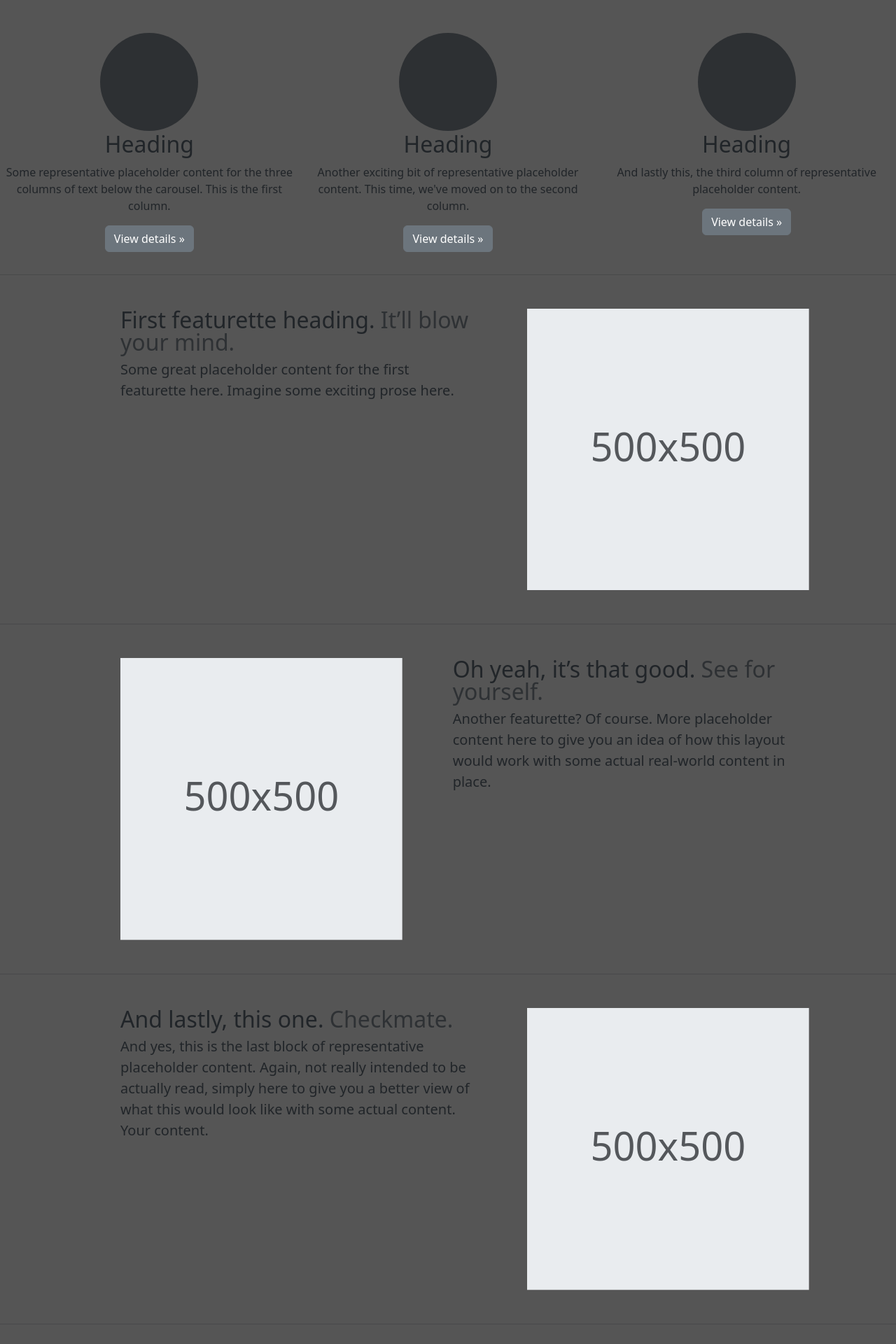
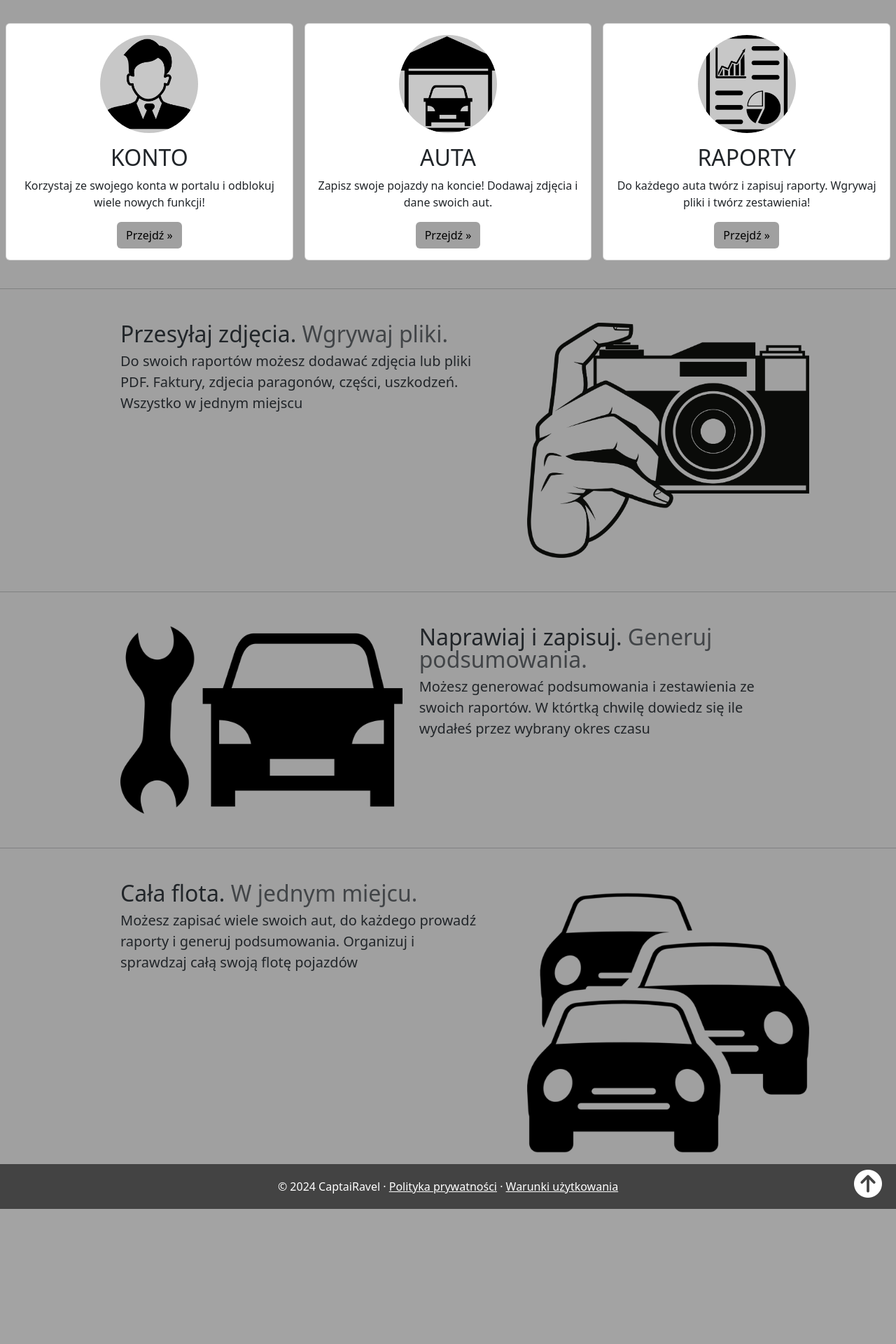
Before and after one commit to CaptainRavel/AutoKoszty, a Django app: page /home/ in a window 1280 px wide. Shown: the part 602-2522 px from the top of the page at 70% size. After the commit the page ends 2329 px from the top, so only its background shows below. Run offline with Django 5.2, Linux system fonts and the light colour scheme; some libraries are stand-ins or nearby versions.

Commit message:
registration function added

```diff
--- a/AutoKosztaWebsite/settings.py
+++ b/AutoKosztaWebsite/settings.py
@@ -114,7 +114,7 @@ AUTH_PASSWORD_VALIDATORS = [
 # Internationalization
 # https://docs.djangoproject.com/en/5.0/topics/i18n/
 
-LANGUAGE_CODE = 'en-us'
+LANGUAGE_CODE = 'pl'
 
 TIME_ZONE = 'UTC'
 
@@ -129,7 +129,6 @@ USE_TZ = True
 STATIC_URL = 'static/'
 STATICFILES_DIRS = ((os.path.join(BASE_DIR, 'static')), )
 
-
 # Default primary key field type
 # https://docs.djangoproject.com/en/5.0/ref/settings/#default-auto-field
 
--- a/AutoKosztaWebsite/urls.py
+++ b/AutoKosztaWebsite/urls.py
@@ -19,13 +19,14 @@ from django.urls import path, include
 from django.conf import settings
 from django.conf.urls.static import static
 from django.contrib.auth import views as auth_views
-from Car_Management.views import home_page, calculators, car_selection_view, load_models, load_generations, load_series, load_trims, load_specs, login_view, logout_view
+from Car_Management.views import home_page, calculators, car_selection_view, load_models, load_generations, load_series, load_trims, load_specs, login_view, logout_view, register
 
 
 urlpatterns = [
     path('admin/', admin.site.urls, name='admin_panel'),
     path('login/', login_view, name='login'),
     path('logout/', logout_view, name='logout'),
+    path('register/', register, name='register'),
     path('home/', home_page, name='home_page'),
     path('calculators/', calculators, name='calculators'),
     path('cars_base/', car_selection_view, name='cars_base'),
--- a/Car_Management/views.py
+++ b/Car_Management/views.py
@@ -4,6 +4,8 @@ from .models import CarMake, CarModel, CarGeneration, CarSerie, CarTrim, CarSpec
 from .forms import CarSelectionForm
 from django.contrib.auth import authenticate, login, logout
 from django.contrib.auth.forms import AuthenticationForm
+from django.contrib import messages
+from .forms import UserRegisterForm
 
 # Create your views here.
 
@@ -64,3 +66,15 @@ def login_view(request):
 def logout_view(request):
     logout(request)
     return redirect('home_page')  # Przekieruj na stronę po wylogowaniu
+
+def register(request):
+    if request.method == 'POST':
+        form = UserRegisterForm(request.POST)
+        if form.is_valid():
+            form.save()
+            username = form.cleaned_data.get('username')
+            messages.success(request, f'Account created for {username}!')
+            return redirect('login')
+    else:
+        form = UserRegisterForm()
+    return render(request, 'register.html', {'form': form})
--- a/static/css/main.css
+++ b/static/css/main.css
@@ -1,5 +1,5 @@
 body {
-  background-color: #555555; /* Kolor tła */
+  background-color: #a0a0a0; /* Kolor tła */
   background-size: cover; /* Dopasowanie obrazu do całej strony */
   background-repeat: no-repeat; /* Brak powtarzania obrazu */
   background-position: center; /* Wyśrodkowanie obrazu tła */
@@ -29,7 +29,7 @@ html {
   background-color: rgba(255, 255, 255, 0.85); /* Opcjonalne tło dla lepszej czytelności */
   color: white; /* Kolor tekstu */
   padding: 10px; /* Padding dla tekstu */
-  height: 200px; /* Ustaw wysokość kontenera napisów */
+  height: 225px; /* Ustaw wysokość kontenera napisów */
   box-sizing: border-box; /* Upewnij się, że padding nie zmienia wysokości elementu */
 }
 
@@ -139,7 +139,6 @@ html {
 
 footer {
   position: relative;
-  background-color: #f8f9fa;
   padding: 20px 0;
 }
 
@@ -158,3 +157,26 @@ footer .float-end {
 footer p {
   margin: 0;
 }
+
+.custom-btn-color {
+  background-color: #a0a0a0; /* Twój niestandardowy kolor tła */
+  color: #000000; /* Kolor tekstu */
+  /* Dodatkowe style, takie jak margines, padding itp., jeśli są potrzebne */
+}
+.custom-btn-color:hover {
+  background-color: #d1d1d1; /* Nowy kolor tła po najechaniu myszką */
+  /* Dodatkowe style, takie jak zmiana koloru tekstu itp., jeśli są potrzebne */
+}
+
+.custom-background {
+  background-color: #434343; /* Dodaj swój własny kolor tła */
+  color: #ffffff; /* Kolor tekstu */
+}
+
+.custom-margin-bottom {
+  margin-bottom: 5rem;
+}
+
+.custom-margin-top {
+  margin-top: 10rem;
+}
--- a/templates/cars_base.html
+++ b/templates/cars_base.html
@@ -66,10 +66,10 @@
         </div>
     </div>
 </div>
-<div class="card mt-4">
+<div class="card mt-4 custom-margin-bottom">
     <div class="card-body">
         <h2 class="card-title text-center">SPECYFIKACJA</h2>
-        <div id="specs" class="container mt-3">
+        <div id="specs" class="container mt-3 ">
             <!-- Dane specyfikacji zostaną tutaj załadowane -->
         </div>
     </div>
--- a/templates/home.html
+++ b/templates/home.html
@@ -13,25 +13,34 @@
     <div class="carousel-item active" data-bs-interval="10000">
       <img src="{% static 'img/cars_base.jpg' %}" class="d-block w-100" alt="BazaAut">
       <div class="carousel-caption d-md-block">
-        <h2>BAZA AUT</h2>
-        <h4>Nasza baza aut posiada praktycznie wszystkie auta produkowane od 1972 roku. </h4>
-          <h4>Wybierz pojazd który cię interesuje i sprawdź jego wymiary i inną specyfikację.</h4>
+        <h3>BAZA AUT</h3>
+        <h5>Nasza baza aut posiada praktycznie wszystkie auta produkowane od 1972 roku. </h5>
+          <h5>Wybierz pojazd który cię interesuje i sprawdź jego wymiary i inną specyfikację.</h5>
+          <div class="d-flex justify-content-center mt-4">
+            <button type="button" class="btn custom-btn-color w-50" onclick="window.location.href='{% url 'cars_base' %}'">Sprawdź</button>
+          </div>
       </div>
     </div>
     <div class="carousel-item" data-bs-interval="2000">
       <img src="{% static 'img/calcs.jpg' %}" class="d-block w-100" alt="Kalkulatory">
       <div class="carousel-caption d-md-block">
-        <h2>KALKULATORY MOTORYZACYJNE</h2>
-        <h4>Dzięki zamieszczonym kalkulatorom łatwo i przyjemnie oblicz to, czego potrzebujesz!</h4>
-        <h4>Przeliczniki jednostek, obliczenia kosztów, wypróbuj sam.</h4>
+        <h3>KALKULATORY MOTORYZACYJNE</h3>
+        <h5>Dzięki zamieszczonym kalkulatorom łatwo i przyjemnie oblicz to, czego potrzebujesz!</h5>
+        <h5>Przeliczniki jednostek, obliczenia kosztów, wypróbuj sam.</h5>
+        <div class="d-flex justify-content-center mt-4">
+          <button type="button" class="btn custom-btn-color w-50" onclick="window.location.href='{% url 'calculators' %}'">Sprawdź</button>
+        </div>
       </div>
     </div>
     <div class="carousel-item">
       <img src="{% static 'img/reports.jpg' %}" class="d-block w-100" alt="Raporty">
       <div class="carousel-caption d-md-block">
-        <h2>RAPORTY</h2>
-        <h4>Po zalogowaniu dajemu Ci możliwość dodania swoich aut,</h4>
-        <h4>twórz dla nich raporty, zapisuj pliki i generuj podsumowania!</h4>
+        <h3>RAPORTY</h3>
+        <h5>Po zalogowaniu dajemu Ci możliwość dodania swoich aut,</h5>
+        <h5>twórz dla nich raporty, zapisuj pliki i generuj podsumowania!</h5>
+        <div class="d-flex justify-content-center mt-4">
+          <button type="button" class="btn custom-btn-color w-50" onclick="window.location.href='{% url 'home_page' %}'">Sprawdź</button>
+        </div>
       </div>
     </div>
   </div>
@@ -48,36 +57,48 @@
 <div class="container">
   <div class="row justify-content-center mt-5">
     <div class="col-lg-4 px-2">
-          <div class="text-center">
-              <svg class="bd-placeholder-img rounded-circle" width="140" height="140" xmlns="http://www.w3.org/2000/svg" role="img" aria-label="Placeholder" preserveAspectRatio="xMidYMid slice" focusable="false">
-                  <title>Placeholder</title>
-                  <rect width="100%" height="100%" fill="var(--bs-secondary-color)" />
+      <div class="card text-center mb-4"> <!-- Dodaj klasę mb-4 -->
+        <div class="card-body">
+            <svg class="bd-placeholder-img rounded-circle mx-auto mb-3" width="140" height="140" xmlns="http://www.w3.org/2000/svg" role="img" aria-label="Placeholder" preserveAspectRatio="xMidYMid slice" focusable="false">
+                <title>User_Account</title>
+                <rect width="100%" height="100%" fill="#C7C7C7" /> <!-- Kolor tła wypełnienia -->
+                <!-- Dodaj obrazek w kształcie koła -->
+                <image href="{% static 'img/user.png' %}" width="140" height="140" clip-path="circle(50% at 50% 50%)" />
             </svg>
-              <h2 class="fw-normal">Heading</h2>
-              <p>Some representative placeholder content for the three columns of text below the carousel. This is the first column.</p>
-              <p><a class="btn btn-secondary" href="#">View details &raquo;</a></p>
+            <h2 class="card-title fw-normal">KONTO</h2>
+            <p class="card-text">Korzystaj ze swojego konta w portalu i odblokuj wiele nowych funkcji!</p>
+            <a href="#" class="btn custom-btn-color">Przejdź &raquo;</a>
+        </div>
       </div>
     </div><!-- /.col-lg-4 -->
     <div class="col-lg-4 px-2">
-          <div class="text-center">
-              <svg class="bd-placeholder-img rounded-circle" width="140" height="140" xmlns="http://www.w3.org/2000/svg" role="img" aria-label="Placeholder" preserveAspectRatio="xMidYMid slice" focusable="false">
-                  <title>Placeholder</title>
-                  <rect width="100%" height="100%" fill="var(--bs-secondary-color)" />
+      <div class="card text-center mb-4"> <!-- Dodaj klasę mb-4 -->
+        <div class="card-body">
+            <svg class="bd-placeholder-img rounded-circle mx-auto mb-3" width="140" height="140" xmlns="http://www.w3.org/2000/svg" role="img" aria-label="Placeholder" preserveAspectRatio="xMidYMid slice" focusable="false">
+                <title>User_Cars</title>
+                <rect width="100%" height="100%" fill="#C7C7C7" /> <!-- Kolor tła wypełnienia -->
+                <!-- Dodaj obrazek w kształcie koła -->
+                <image href="{% static 'img/garage.png' %}" width="140" height="140" clip-path="circle(50% at 50% 50%)" />
             </svg>
-              <h2 class="fw-normal">Heading</h2>
-              <p>Another exciting bit of representative placeholder content. This time, we've moved on to the second column.</p>
-              <p><a class="btn btn-secondary" href="#">View details &raquo;</a></p>
+            <h2 class="card-title fw-normal">AUTA</h2>
+            <p class="card-text">Zapisz swoje pojazdy na koncie! Dodawaj zdjęcia i dane swoich aut.</p>
+            <a href="#" class="btn custom-btn-color">Przejdź &raquo;</a>
+        </div>
       </div>
     </div><!-- /.col-lg-4 -->
     <div class="col-lg-4 px-2">
-          <div class="text-center">
-              <svg class="bd-placeholder-img rounded-circle" width="140" height="140" xmlns="http://www.w3.org/2000/svg" role="img" aria-label="Placeholder" preserveAspectRatio="xMidYMid slice" focusable="false">
-                  <title>Placeholder</title>
-                  <rect width="100%" height="100%" fill="var(--bs-secondary-color)" />
+      <div class="card text-center mb-4"> <!-- Dodaj klasę mb-4 -->
+        <div class="card-body">
+            <svg class="bd-placeholder-img rounded-circle mx-auto mb-3" width="140" height="140" xmlns="http://www.w3.org/2000/svg" role="img" aria-label="Placeholder" preserveAspectRatio="xMidYMid slice" focusable="false">
+                <title>User_Reports</title>
+                <rect width="100%" height="100%" fill="#C7C7C7" /> <!-- Kolor tła wypełnienia -->
+                <!-- Dodaj obrazek w kształcie koła -->
+                <image href="{% static 'img/reports.png' %}" width="140" height="140" clip-path="circle(50% at 50% 50%)" />
             </svg>
-              <h2 class="fw-normal">Heading</h2>
-              <p>And lastly this, the third column of representative placeholder content.</p>
-              <p><a class="btn btn-secondary" href="#">View details &raquo;</a></p>
+            <h2 class="card-title fw-normal">RAPORTY</h2>
+            <p class="card-text">Do każdego auta twórz i zapisuj raporty. Wgrywaj pliki i twórz zestawienia!</p>
+            <a href="#" class="btn custom-btn-color">Przejdź &raquo;</a>
+        </div>
       </div>
     </div><!-- /.col-lg-4 -->
   </div><!-- /.row -->
@@ -89,11 +110,11 @@
 
       <div class="row featurette justify-content-center mt-5">
         <div class="col-md-5 mx-5">
-          <h2 class="featurette-heading fw-normal lh-1">First featurette heading. <span class="text-body-secondary">It’ll blow your mind.</span></h2>
-          <p class="lead">Some great placeholder content for the first featurette here. Imagine some exciting prose here.</p>
+            <h2 class="featurette-heading fw-normal lh-1">Przesyłaj zdjęcia. <span class="text-body-secondary">Wgrywaj pliki.</span></h2>
+            <p class="lead">Do swoich raportów możesz dodawać zdjęcia lub pliki PDF. Faktury, zdjecia paragonów, części, uszkodzeń. Wszystko w jednym miejscu</p>
         </div>
         <div class="col-md-4">
-          <svg class="bd-placeholder-img bd-placeholder-img-lg featurette-image img-fluid mx-auto" width="500" height="500" xmlns="http://www.w3.org/2000/svg" role="img" aria-label="Placeholder: 500x500" preserveAspectRatio="xMidYMid slice" focusable="false"><title>Placeholder</title><rect width="100%" height="100%" fill="var(--bs-secondary-bg)"/><text x="50%" y="50%" fill="var(--bs-secondary-color)" dy=".3em">500x500</text></svg>
+            <img src="{% static 'img/camera.png' %}" class="bd-placeholder-img bd-placeholder-img-lg featurette-image img-fluid mx-auto" width="500" height="500" alt="Placeholder: 500x500">
         </div>
     </div>
 
@@ -101,11 +122,11 @@
 
       <div class="row featurette justify-content-center mt-5">
         <div class="col-md-5 order-md-2 ">
-          <h2 class="featurette-heading fw-normal lh-1">Oh yeah, it’s that good. <span class="text-body-secondary">See for yourself.</span></h2>
-          <p class="lead">Another featurette? Of course. More placeholder content here to give you an idea of how this layout would work with some actual real-world content in place.</p>
+          <h2 class="featurette-heading fw-normal lh-1">Naprawiaj i zapisuj. <span class="text-body-secondary">Generuj podsumowania.</span></h2>
+          <p class="lead">Możesz generować podsumowania i zestawienia ze swoich raportów. W którtką chwilę dowiedz się ile wydałeś przez wybrany okres czasu</p>
         </div>
-        <div class="col-md-4 order-md-1 mx-5">
-          <svg class="bd-placeholder-img bd-placeholder-img-lg featurette-image img-fluid mx-auto" width="500" height="500" xmlns="http://www.w3.org/2000/svg" role="img" aria-label="Placeholder: 500x500" preserveAspectRatio="xMidYMid slice" focusable="false"><title>Placeholder</title><rect width="100%" height="100%" fill="var(--bs-secondary-bg)"/><text x="50%" y="50%" fill="var(--bs-secondary-color)" dy=".3em">500x500</text></svg>
+        <div class="col-md-4">
+          <img src="{% static 'img/repair.png' %}" class="bd-placeholder-img bd-placeholder-img-lg featurette-image img-fluid mx-auto" width="500" height="500" alt="Placeholder: 500x500">
         </div>
       </div>
 
@@ -113,11 +134,11 @@
 
       <div class="row featurette justify-content-center mt-5">
         <div class="col-md-5 mx-5">
-          <h2 class="featurette-heading fw-normal lh-1">And lastly, this one. <span class="text-body-secondary">Checkmate.</span></h2>
-          <p class="lead">And yes, this is the last block of representative placeholder content. Again, not really intended to be actually read, simply here to give you a better view of what this would look like with some actual content. Your content.</p>
+          <h2 class="featurette-heading fw-normal lh-1">Cała flota. <span class="text-body-secondary">W jednym miejcu.</span></h2>
+          <p class="lead">Możesz zapisać wiele swoich aut, do każdego prowadź raporty i generuj podsumowania. Organizuj i sprawdzaj całą swoją flotę pojazdów</p>
         </div>
         <div class="col-md-4">
-          <svg class="bd-placeholder-img bd-placeholder-img-lg featurette-image img-fluid mx-auto" width="500" height="500" xmlns="http://www.w3.org/2000/svg" role="img" aria-label="Placeholder: 500x500" preserveAspectRatio="xMidYMid slice" focusable="false"><title>Placeholder</title><rect width="100%" height="100%" fill="var(--bs-secondary-bg)"/><text x="50%" y="50%" fill="var(--bs-secondary-color)" dy=".3em">500x500</text></svg>
+          <img src="{% static 'img/fleet.png' %}" class="bd-placeholder-img bd-placeholder-img-lg featurette-image img-fluid mx-auto" width="500" height="500" alt="Placeholder: 500x500">
         </div>
       </div>
 
@@ -126,15 +147,4 @@
       <!-- /END THE FEATURETTES -->
 
     </div><!-- /.container -->
-    <footer class="container text-center mt-5">
-      <div class="row">
-          <div class="col-12">
-              <p class="float-end">
-                  <a href="#"><h1><i class="fa-solid fa-circle-arrow-up"></i></h1></a>
-              </p>
-              <p>&copy; 2024 CaptaiRavel. &middot; <a href="#">Polityka prywatności</a> &middot; <a href="#">Warunki użytkowania</a></p>
-          </div>
-      </div>
-  </footer>
-
 {% endblock %}
--- a/templates/login.html
+++ b/templates/login.html
@@ -34,6 +34,7 @@
                             <button type="submit" class="btn btn-warning w-100">Login</button>
                         </div>
                     </form>
+                    <a href="{% url 'register' %}" class="btn custom-primary">Nie masz konta? Zarejestruj się! &raquo;</a>
                 </div>
             </div>
         </div>
--- a/templates/main.html
+++ b/templates/main.html
@@ -13,9 +13,9 @@
     {% block head %} {% endblock %}
   </head>
     <body>
-      <nav class="navbar navbar-expand-lg bg-dark" data-bs-theme="dark">
+      <nav class="navbar navbar-expand-lg custom-background" data-bs-theme="dark">
         <div class="container-fluid">
-          <a class="navbar-brand" href="{% url 'home_page' %}"><button type="button" class="btn btn-dark"><img src="{% static 'img/logo.png' %}" alt="HOME" class="img-fluid" style="max-width: 150px;"></button></a>
+          <a class="navbar-brand" href="{% url 'home_page' %}"><img src="{% static 'img/logo.png' %}" alt="HOME" class="img-fluid" style="max-width: 150px;"></a>
           <button class="navbar-toggler" type="button" data-bs-toggle="collapse" data-bs-target="#navbarSupportedContent" aria-controls="navbarSupportedContent" aria-expanded="false" aria-label="Toggle navigation">
             <span class="navbar-toggler-icon"></span>
           </button>
@@ -55,6 +55,17 @@
         </div>
       </nav>
         {% block website_body %} {% endblock %}
+        <footer class="container-fluid text-center custom-margin-top custom-background position-fixed bottom-0 w-100">
+          <div class="row">
+              <div class="col-12">
+                  <p class="d-inline-block">
+                      &copy; 2024 CaptaiRavel &middot; <a href="#" class="text-white">Polityka prywatności</a> &middot; <a href="#" class="text-white">Warunki użytkowania</a>
+                  </p>
+                  <a href="#" class="float-end text-white"><h1><i class="fa-solid fa-circle-arrow-up"></i></h1></a>
+              </div>
+          </div>
+        </footer>
+
         <script src="https://cdn.jsdelivr.net/npm/bootstrap@5.1.3/dist/js/bootstrap.bundle.min.js" integrity="sha384-ka7Sk0Gln4gmtz2MlQnikT1wXgYsOg+OMhuP+IlRH9sENBO0LRn5q+8nbTov4+1p" crossorigin="anonymous"></script>
         <script src="https://code.jquery.com/jquery-3.7.1.min.js"</script>
         <script src="https://cdn.jsdelivr.net/npm/popper.js@1.12.9/dist/umd/popper.min.js" integrity="sha384-ApNbgh9B+Y1QKtv3Rn7W3mgPxhU9K/ScQsAP7hUibX39j7fakFPskvXusvfa0b4Q" crossorigin="anonymous"></script>
```
Also changed, not shown: Car_Management/forms.py (+17 -0 lines), templates/calculators.html (+7 -5 lines), templates/register.html (added, +74 -0 lines), static/img/camera.png (added), static/img/fleet.png (added), static/img/garage.png (added), static/img/logo.png, static/img/repair.png (added), static/img/user.png (added). Lines whose indentation alone changed are shown as unchanged.
